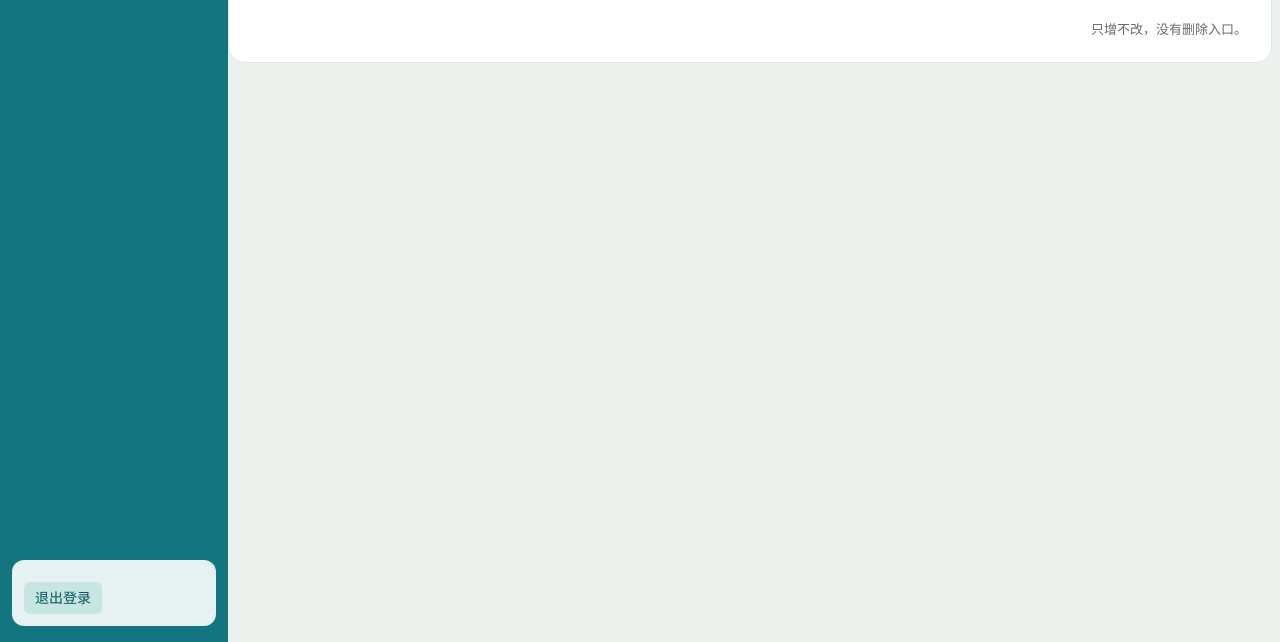
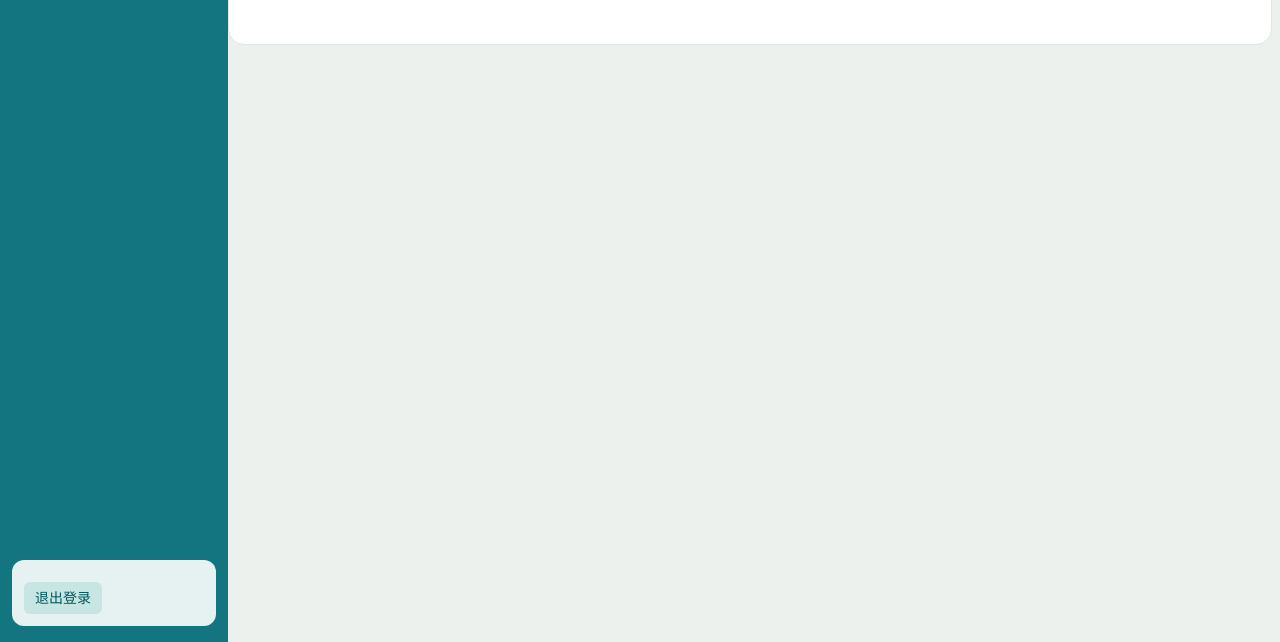
Before and after one commit to Fui-Reconk/SoftwareEngineering, a Flask app: page /admin/audit in a window 1280 px wide. Shown: the part 158-800 px from the top of the page. Run offline with Flask 3, Linux system fonts and the light colour scheme.

Commit message:
test(audit): 按实际只读入口验证审计页

```diff
--- a/project/src/taces/presentation/templates/admin/audit.html
+++ b/project/src/taces/presentation/templates/admin/audit.html
@@ -41,7 +41,6 @@
 
 <div class="audit-foot">
   <button class="btn" type="button" id="loadMore" hidden>加载更多</button>
-  <p class="caption">只增不改，没有删除入口。</p>
 </div>
 {% endblock %}
 
```
Also changed, not shown: project/tests/pages/test_pages.py (+2 -3 lines).
